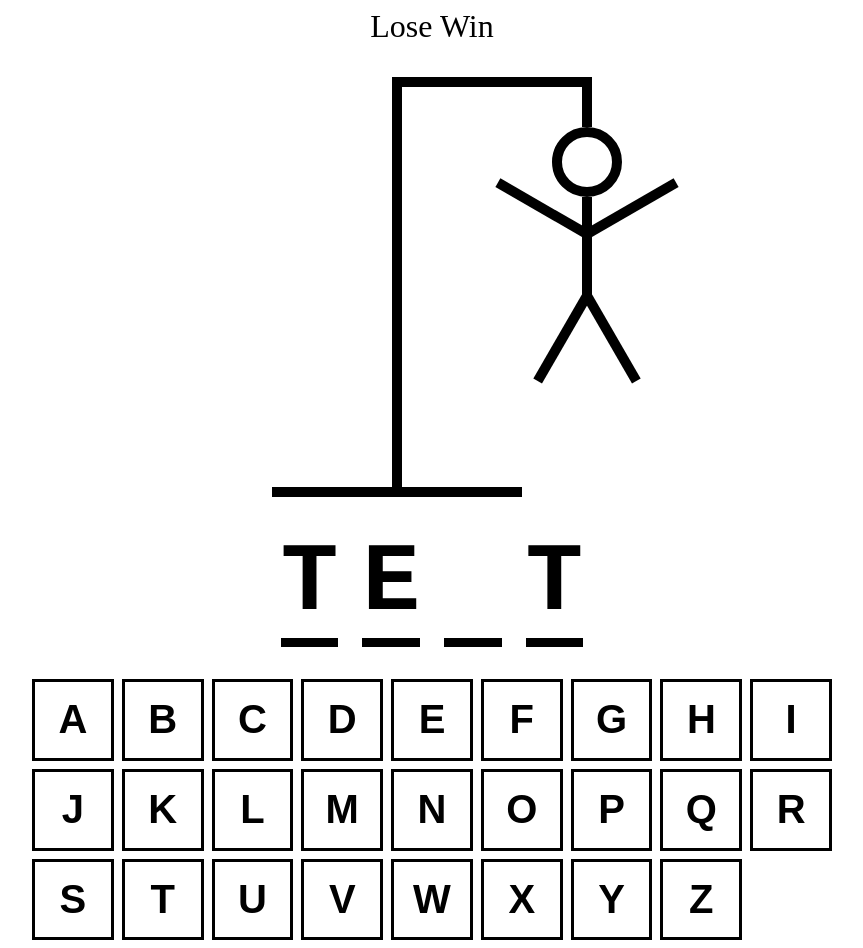
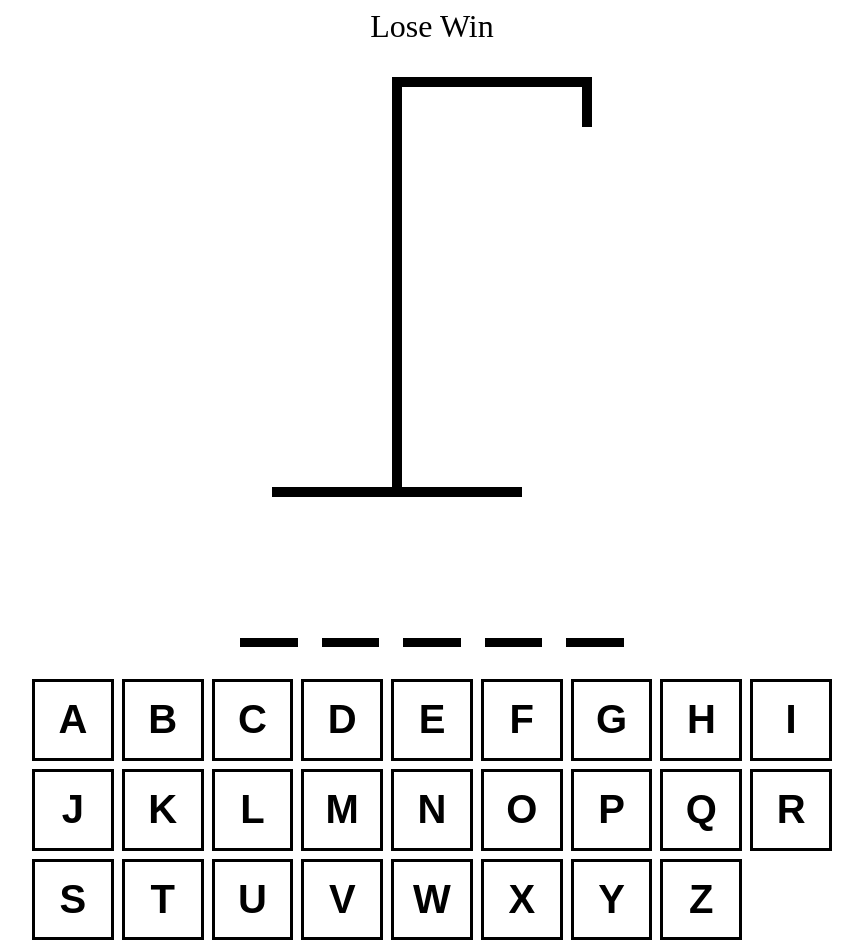
Before and after one commit to siemenjm/react-typescript-wds-hangman, a React (Vite) app: page / in a window 1280 px wide. Shown: the whole page, without its empty margins (208-1071 px from the left). Built offline with nearby package versions, Linux system fonts and the light colour scheme.

Commit message:
Pass props to drawing and word

```diff
--- a/src/App.tsx
+++ b/src/App.tsx
@@ -9,6 +9,10 @@
         return words[Math.floor(Math.random() * words.length)];
     });
     const [guessedLetters, setGuessedLetters] = useState<string[]>([]);
+
+    const incorrectLetters = guessedLetters.filter(
+        letter => !wordToGuess.includes(letter)
+    );
 
     console.log(wordToGuess);
 
@@ -23,8 +27,8 @@
                 alignItems: 'center'
         }}>
             <div style={{ fontSize: '2rem', textAlign: 'center' }}>Lose Win</div>
-            <HangmanDrawing />
-            <HangmanWord />
+            <HangmanDrawing numberOfGuesses={incorrectLetters.length} />
+            <HangmanWord guessedLetters={guessedLetters} wordToGuess={wordToGuess} />
             <div style={{ alignSelf: 'stretch' }}>
                 <Keyboard />
             </div>
--- a/src/components/HangmanDrawing.tsx
+++ b/src/components/HangmanDrawing.tsx
@@ -73,15 +73,16 @@
     }}></div>
 );
 
-export function HangmanDrawing() {
+const BODY_PARTS = [HEAD, BODY, LEFT_ARM, RIGHT_ARM, LEFT_LEG, RIGHT_LEG];
+
+type HangmanDrawingProps = {
+    numberOfGuesses: number
+};
+
+export function HangmanDrawing({ numberOfGuesses }: HangmanDrawingProps) {
     return (
         <div style={{ position: 'relative' }}>
-            {HEAD}
-            {BODY}
-            {LEFT_ARM}
-            {RIGHT_ARM}
-            {LEFT_LEG}
-            {RIGHT_LEG}
+            {BODY_PARTS.slice(0, numberOfGuesses)}
             <div style={{
                 height: '50px',
                 width: '10px',
--- a/src/components/HangmanWord.tsx
+++ b/src/components/HangmanWord.tsx
@@ -1,7 +1,9 @@
-export function HangmanWord() {
-    const word = 'test';
-    const guessedLetters = ['t', 'e'];
+type HangmanWordProps = {
+    guessedLetters: string[],
+    wordToGuess: string
+};
 
+export function HangmanWord({ guessedLetters, wordToGuess }: HangmanWordProps) {
     return (
         <div style={{
             display: 'flex',
@@ -11,7 +13,7 @@
             textTransform: 'uppercase',
             fontFamily: 'monospace'
         }}>
-            {word.split('').map((letter, index) => {
+            {wordToGuess.split('').map((letter, index) => {
                 return (
                     <span style={{ borderBottom: '.1em solid black' }} key={index}>
                         <span style={{
--- a/src/components/Keyboard.tsx
+++ b/src/components/Keyboard.tsx
@@ -38,7 +38,7 @@
         }}>
             {KEYS.map(key => {
                 return (
-                    <button className={styles.btn} key={key}>
+                    <button className={`${styles.btn}`} key={key}>
                         {key}
                     </button>
                 );
```
